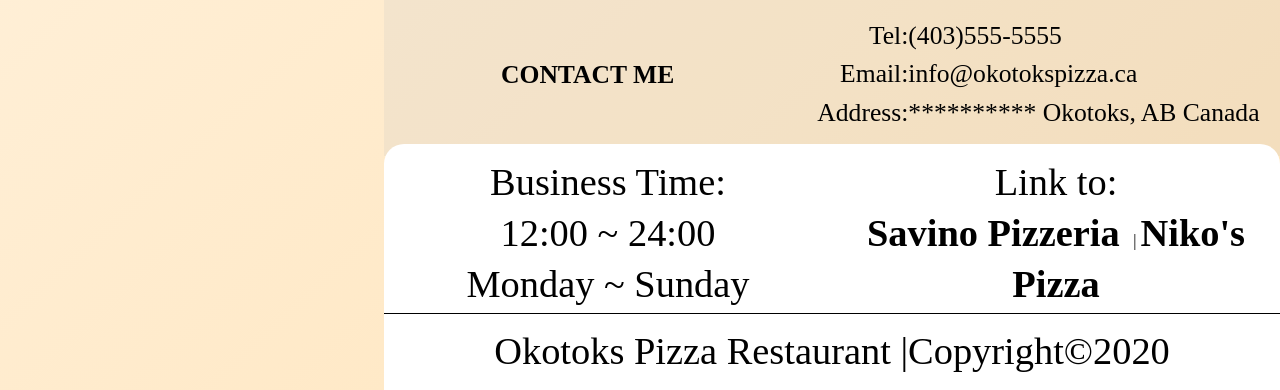
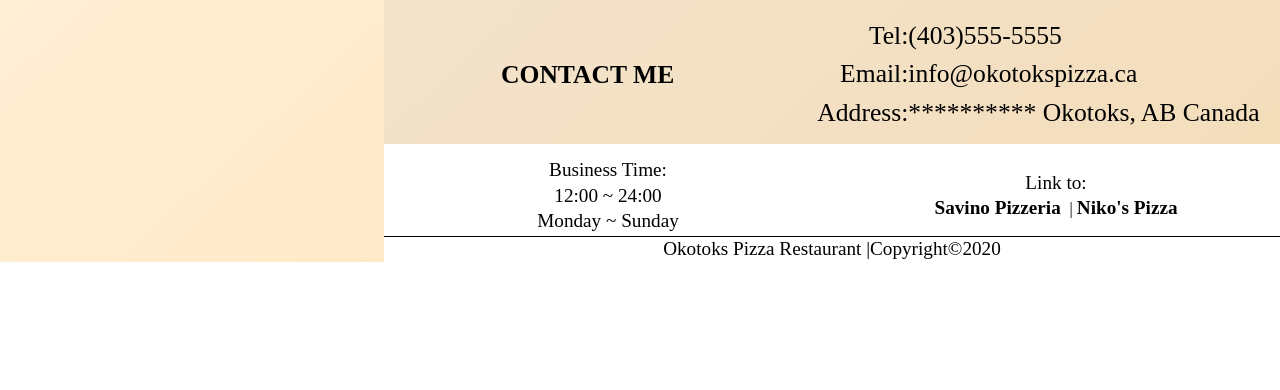
Before and after one commit to tanglian721/OkotoksPizzaHorizontal, a plain HTML site: page index.html in a window 1280 px wide. Shown: the part 1845-2235 px from the top of the page. After the commit the page ends 2107 px from the top, so only its background shows below. Drawn offline with Linux system fonts and the light colour scheme.

Commit message:
Add tablet homepage footer

```diff
--- a/css/_footer.scss
+++ b/css/_footer.scss
@@ -34,3 +34,24 @@ footer {
         line-height: 6vw;
     }
 }
+
+@media only screen and (min-width: 1024px) {
+    footer {
+        border-radius: 0;
+        width: 100%;
+        #footer-top {
+            width: 100%;
+            div {
+                p,
+                a {
+                    font-size: 1.5vw;
+                    line-height: 2vw;
+                }
+            }
+        }
+        #footer-bottom {
+            font-size: 1.5vw;
+            line-height: 2vw;
+        }
+    }
+}
--- a/css/style.scss
+++ b/css/style.scss
@@ -259,6 +259,7 @@ a {
                     h2,
                     h3 {
                         z-index: 10;
+                        padding: 0 1vw;
                         font-size: 1.5vw;
                     }
                 }
```
Also changed, not shown: css/style.css, 1 other file.
